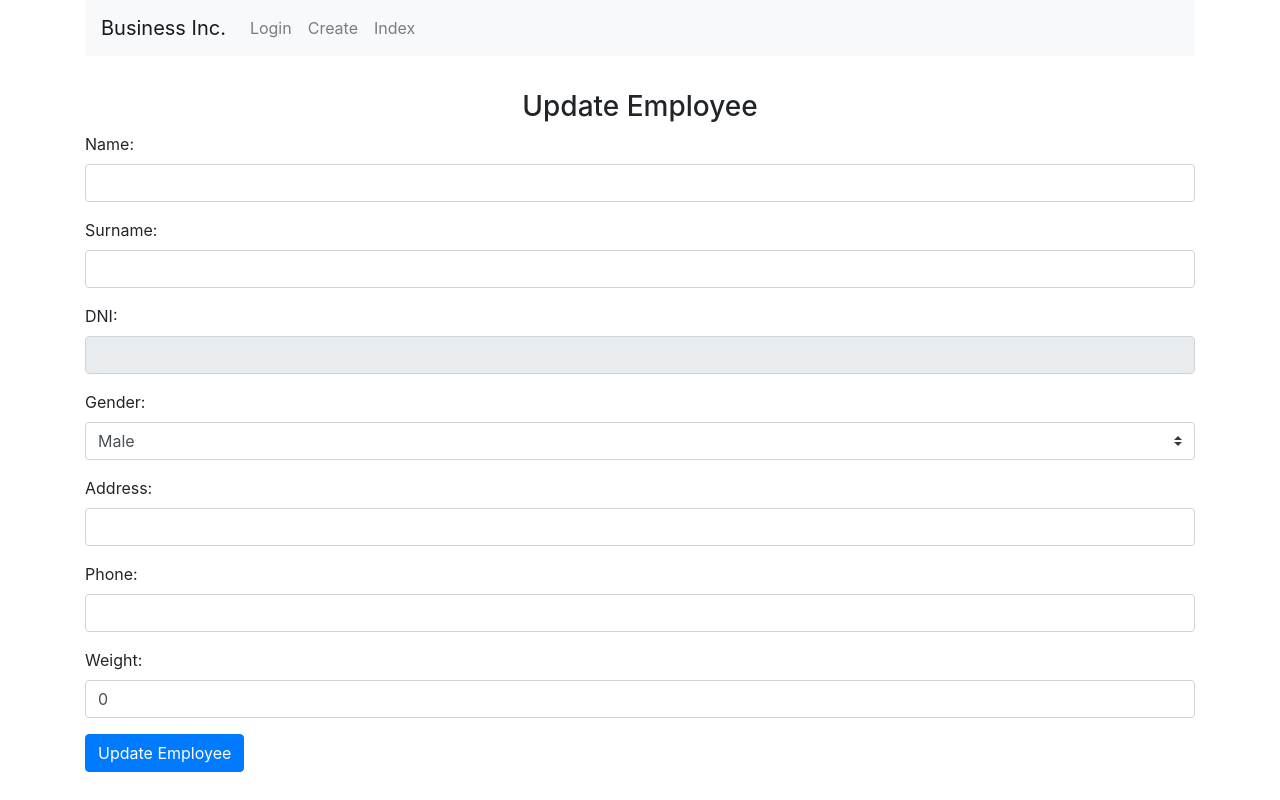
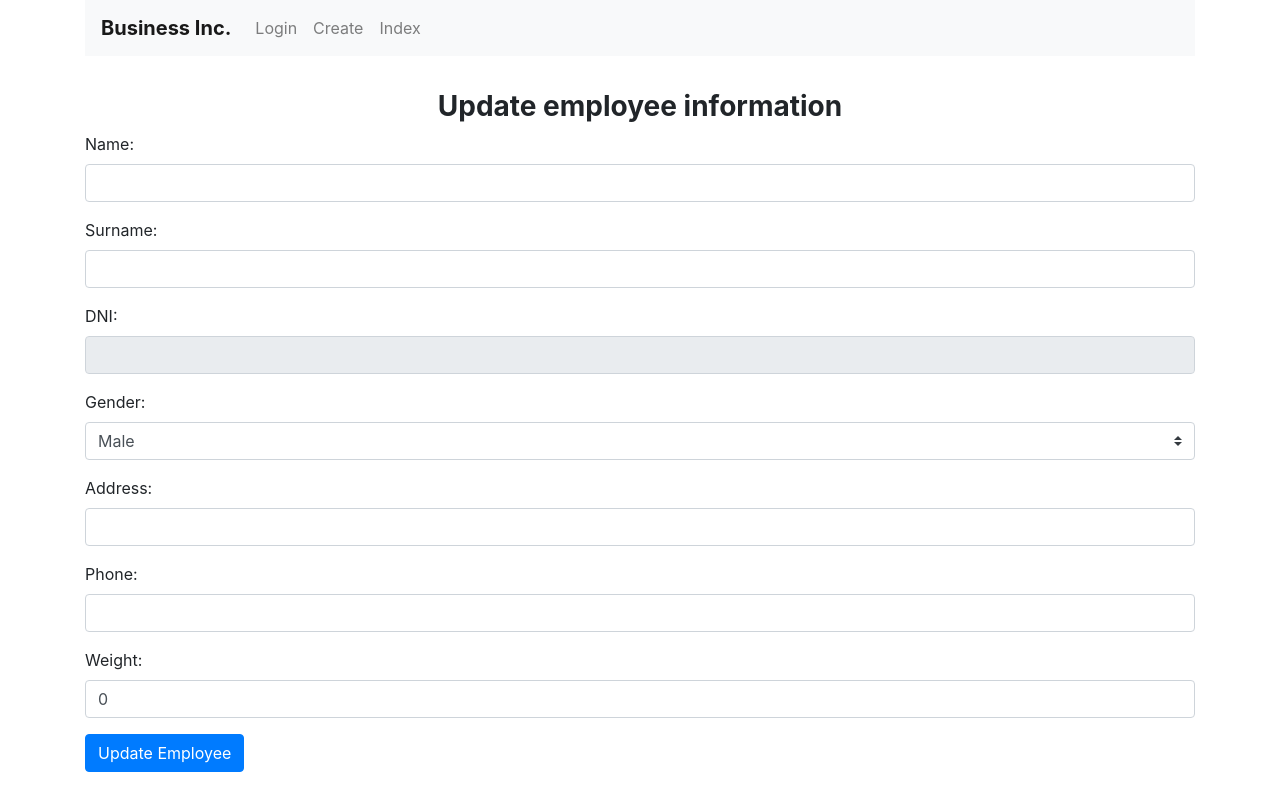
Before and after one commit to ChameleonTeam/poc_servers, a React (Create React App) app in the folder dummyFront/: page /edit/1 in a window 1280 px wide. Built offline with nearby package versions, Linux system fonts and the light colour scheme; no server answers.

Commit message:
Front: Little changes

```diff
--- a/dummyFront/src/App.js
+++ b/dummyFront/src/App.js
@@ -13,7 +13,7 @@ class App extends Component {
       <Router>
         <div className="container">
           <nav className="navbar navbar-expand-lg navbar-light bg-light">
-            <Link to={'/index'} className="navbar-brand">Business Inc.</Link>
+            <Link to={'/index'} className="navbar-brand"><b>Business Inc.</b></Link>
             <div className="collapse navbar-collapse" id="navbarSupportedContent">
               <ul className="navbar-nav mr-auto">
               <li className="nav-item">
--- a/dummyFront/src/components/create.component.js
+++ b/dummyFront/src/components/create.component.js
@@ -95,7 +95,7 @@ export default class Create extends Component {
   render() {
       return (
           <div style={{ marginTop: 10 }}>
-              <h3>Add New Employee</h3>
+              <h3 align="center"><b>Add new employee</b></h3>
               <form onSubmit={this.onSubmit}>
                   <div className="form-group">
                       <label>Name:  </label>
--- a/dummyFront/src/components/edit.component.js
+++ b/dummyFront/src/components/edit.component.js
@@ -102,7 +102,7 @@ export default class Edit extends Component {
   render() {
     return (
         <div style={{ marginTop: 10 }}>
-            <h3 align="center">Update Employee</h3>
+            <h3 align="center"><b>Update employee information</b></h3>
             <form onSubmit={this.onSubmit}>
                   <div className="form-group">
                       <label>Name:  </label>
--- a/dummyFront/src/components/index.component.js
+++ b/dummyFront/src/components/index.component.js
@@ -28,7 +28,7 @@ export default class Index extends Component {
     render() {
       return (
         <div>
-          <h3 align="center">Business List</h3>
+          <h3 align="center"><b>Business employee list</b></h3>
           <table className="table table-striped" style={{ marginTop: 20 }}>
             <thead>
               <tr>
```
